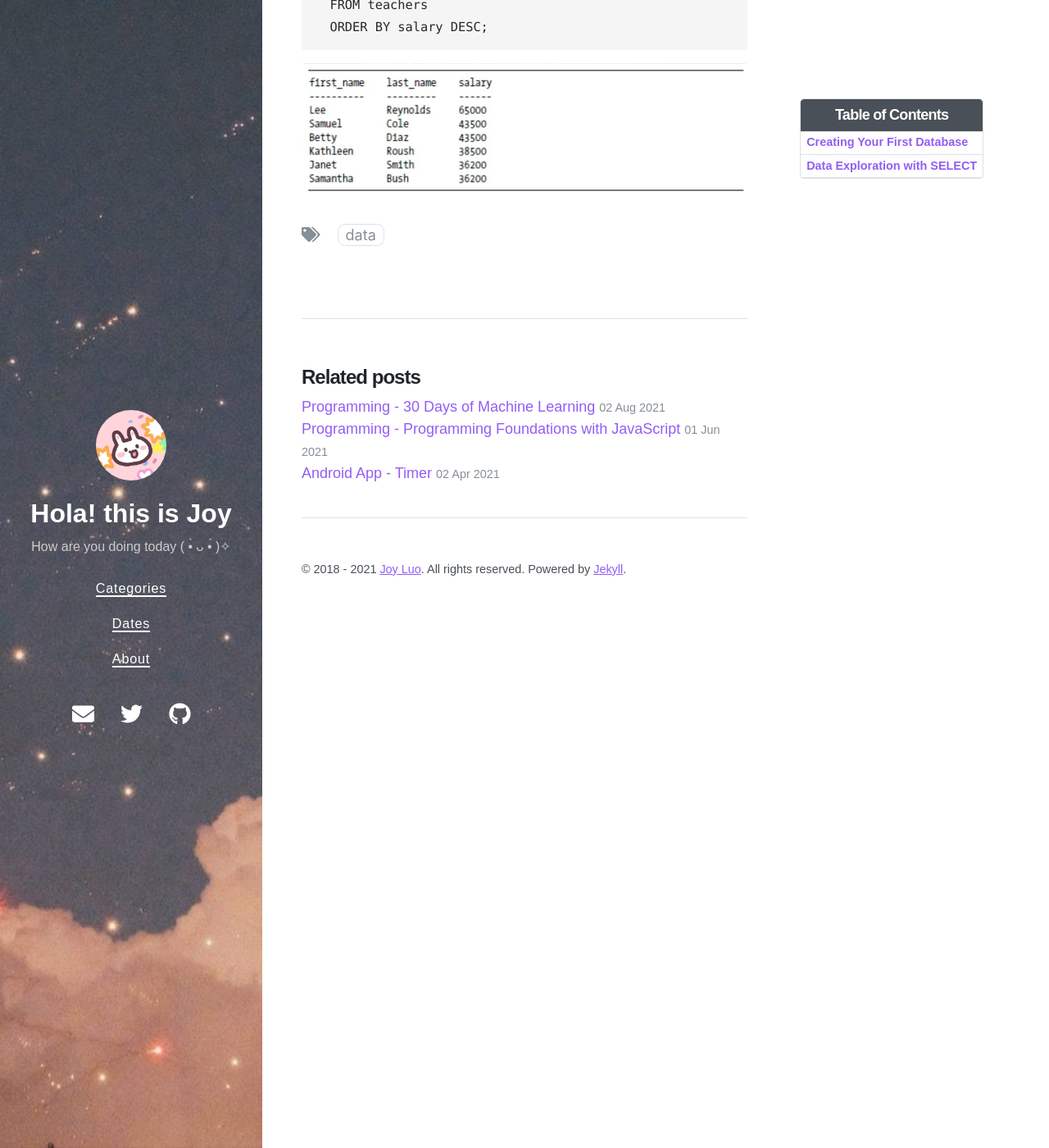
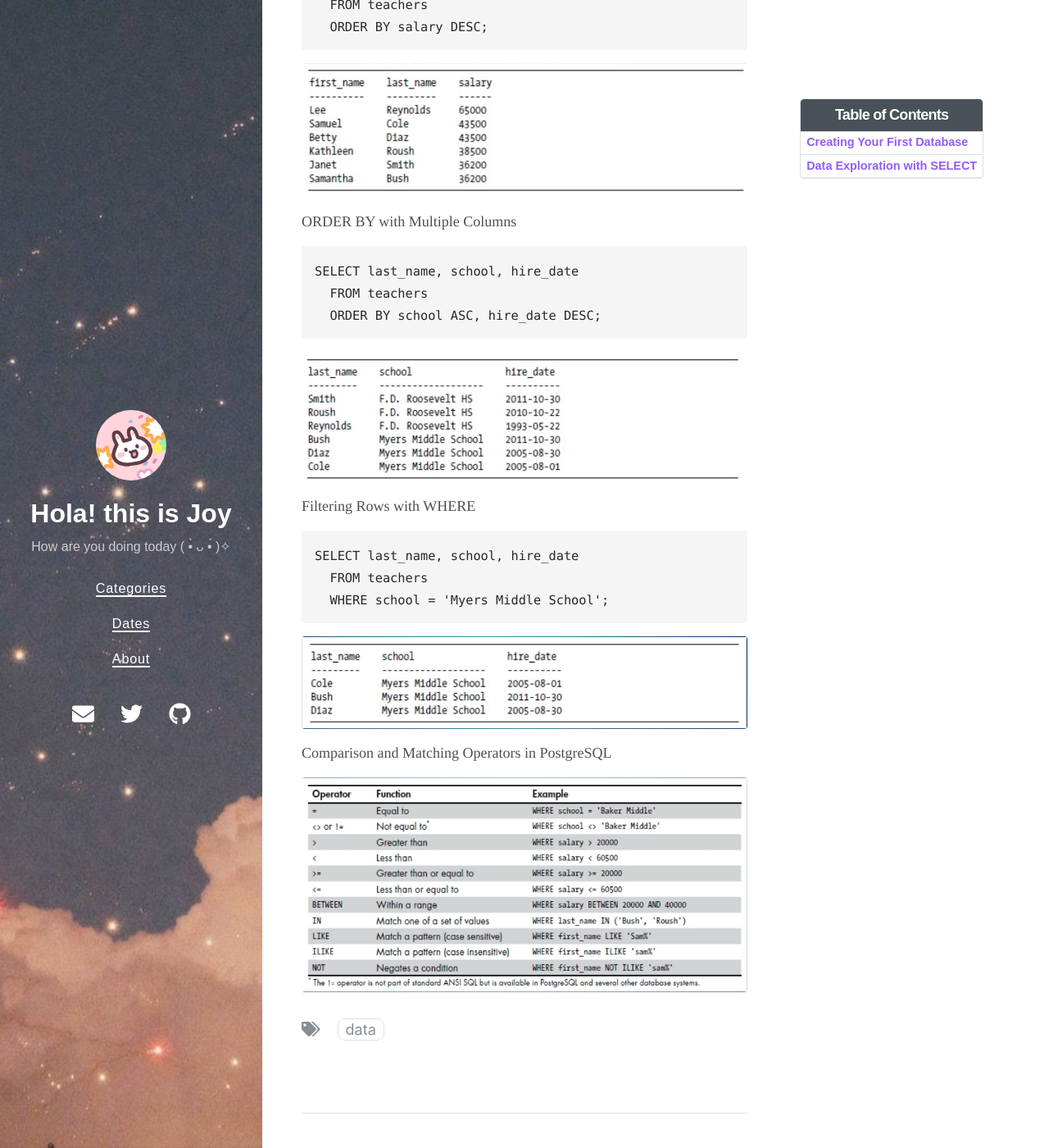
Before and after one commit to Joy3Luo/mathnotes, a Jekyll site: the page built from _posts/2021-09-01-DatabaseINST123.md, in a window 1280 px wide and 1400 px high, scrolled down 6087 px. Shown: the whole window at 82% size. Built offline with Jekyll 4.4.1, drawn with Linux system fonts in a browser that asks for light colours; nearby versions of some CDN libraries.

Commit message:
Update 2021-09-01-DatabaseINST123.md

````diff
--- a/_posts/2021-09-01-DatabaseINST123.md
+++ b/_posts/2021-09-01-DatabaseINST123.md
@@ -221,3 +221,27 @@ SELECT first_name, last_name, salary
 ```
 
 ![](https://joy3luo.github.io/mathnotes/pics/databaseinst123/ch2%205.png)
+
+ORDER BY with Multiple Columns
+
+```
+SELECT last_name, school, hire_date
+  FROM teachers
+  ORDER BY school ASC, hire_date DESC;
+```
+
+![](https://joy3luo.github.io/mathnotes/pics/databaseinst123/ch2%206.png)
+
+Filtering Rows with WHERE
+
+```
+SELECT last_name, school, hire_date
+  FROM teachers
+  WHERE school = 'Myers Middle School';
+```
+
+![](https://joy3luo.github.io/mathnotes/pics/databaseinst123/ch2%207.png)
+
+Comparison and Matching Operators in PostgreSQL
+
+![](https://joy3luo.github.io/mathnotes/pics/databaseinst123/ch2%208.png)
````
